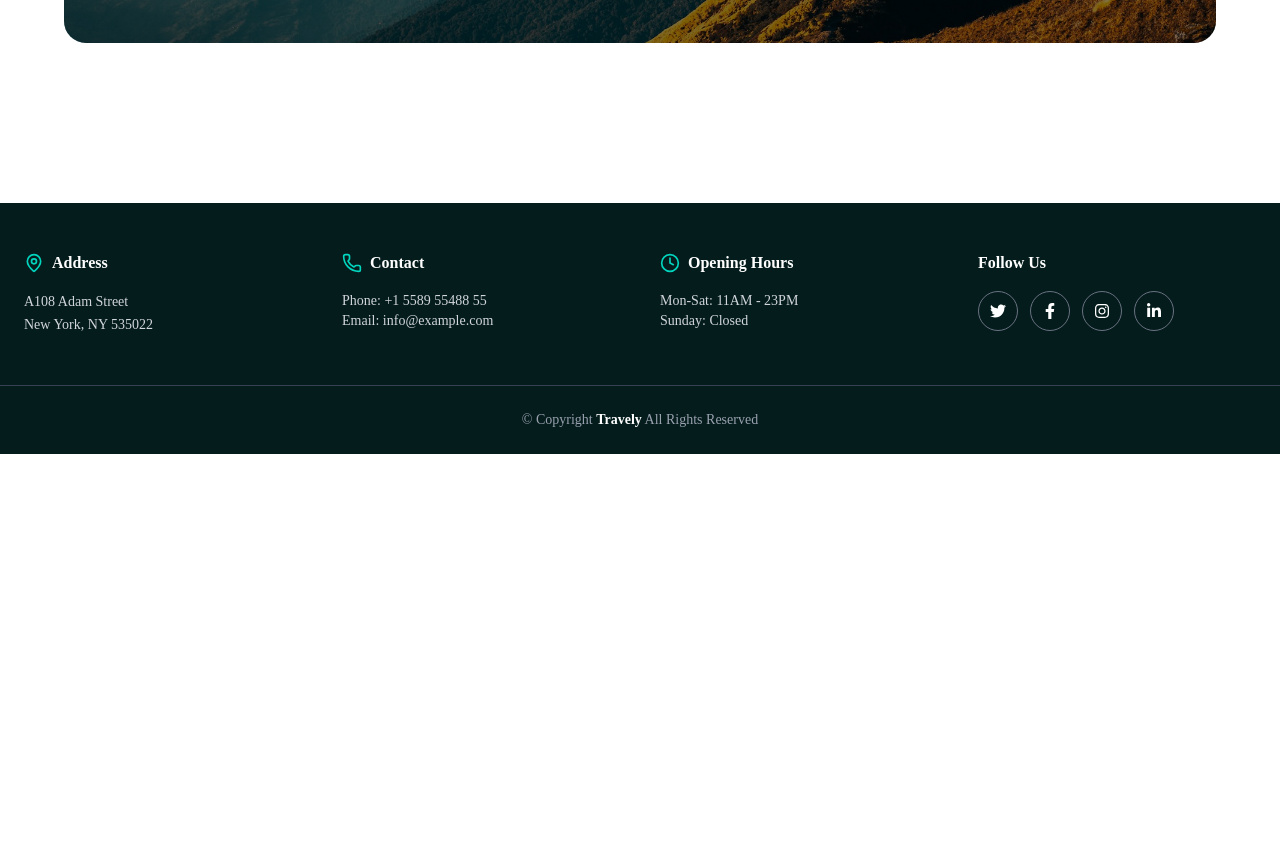
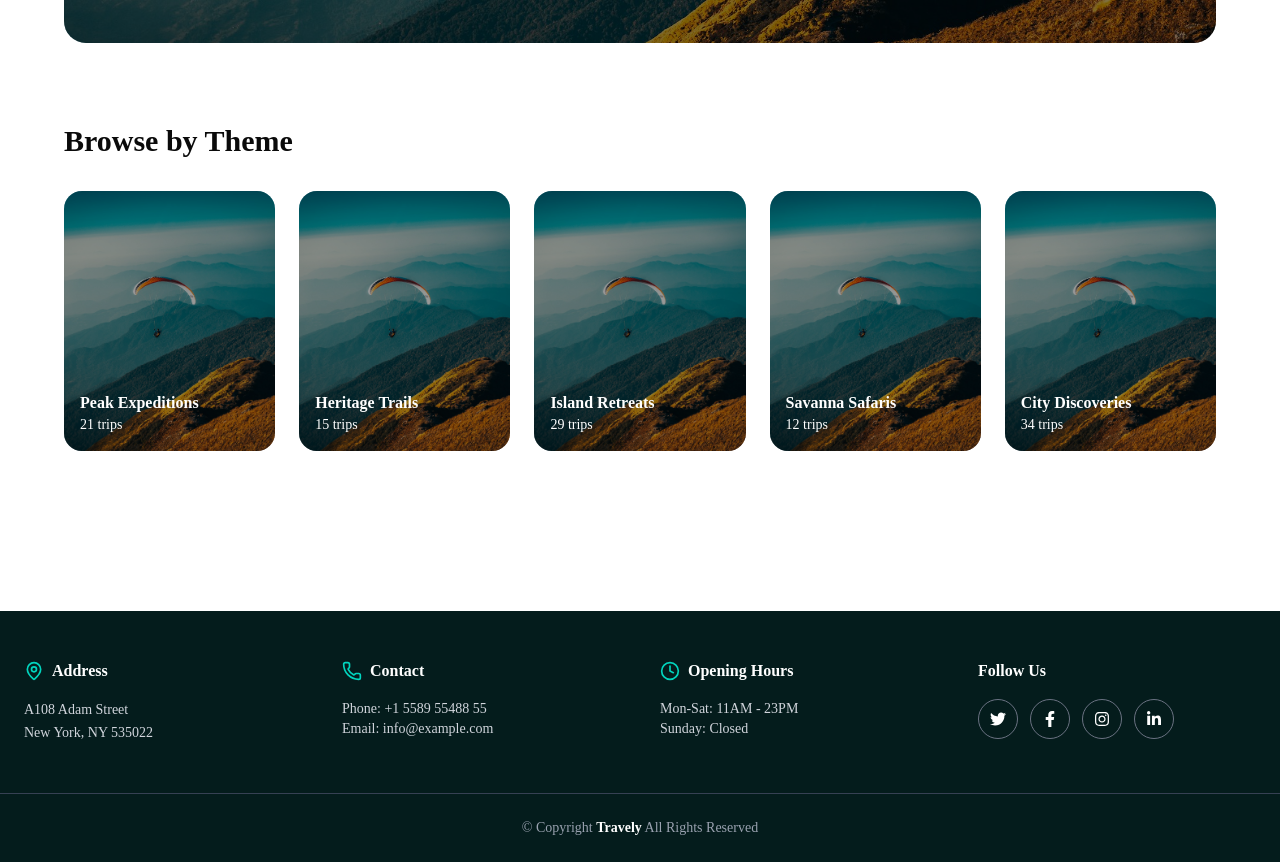
Before and after one commit to analyst15/travely, a Next.js app: page /tours in a window 1280 px wide. Shown: the part 1220-2082 px from the top of the page. Before the commit the page ends 1674 px from the top, so only its background shows below. Built offline with nearby package versions, Linux system fonts and the light colour scheme.

Commit message:
file added to tours page

```diff
--- a/app/tours/page.tsx
+++ b/app/tours/page.tsx
@@ -1,4 +1,5 @@
 import { FeaturedTour } from "@/components/tours/featured-tour";
+import { ThemeSection } from "@/components/tours/theme-section";
 import ToursPage from "@/components/tours/tours";
 import Image from "next/image";
 
@@ -35,6 +36,7 @@ export default function AboutPage() {
                 <ToursPage />
             </section>
             <FeaturedTour />
+            <ThemeSection />
         </div>
     )
 }
```
